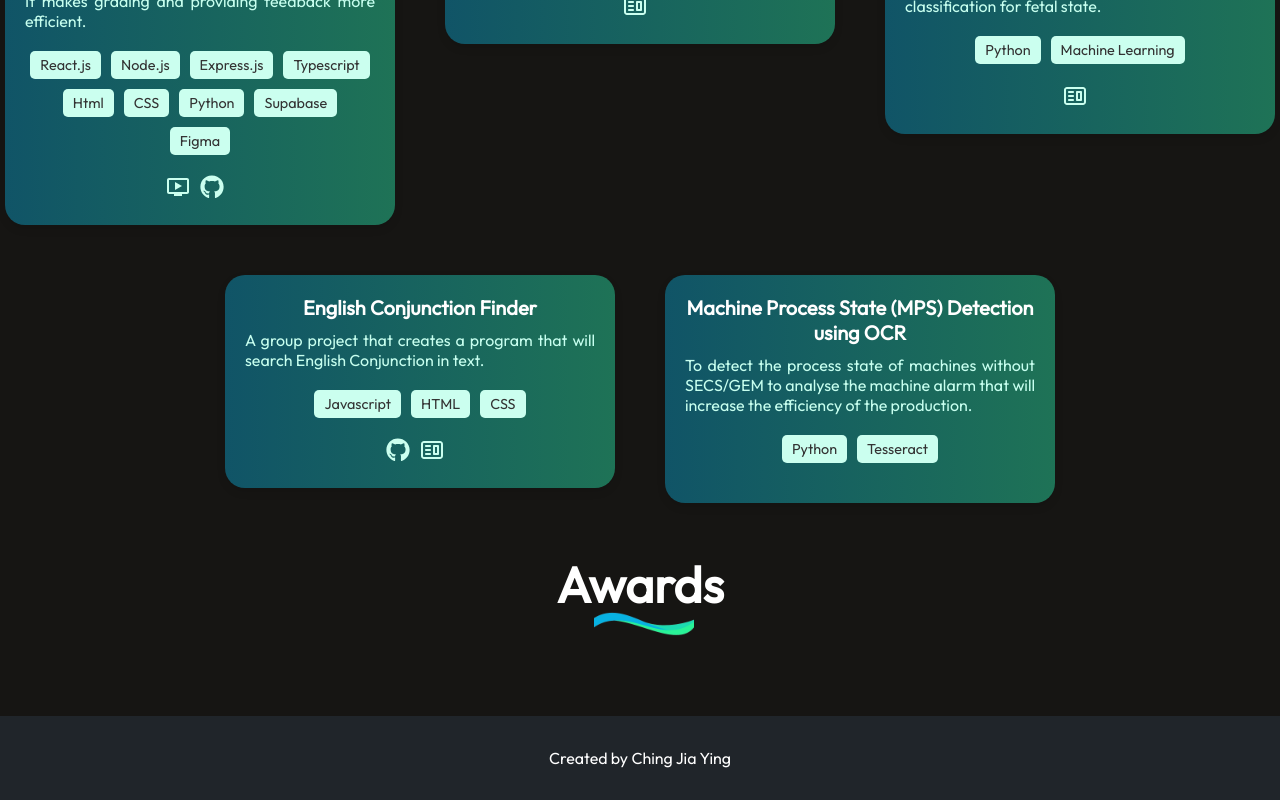
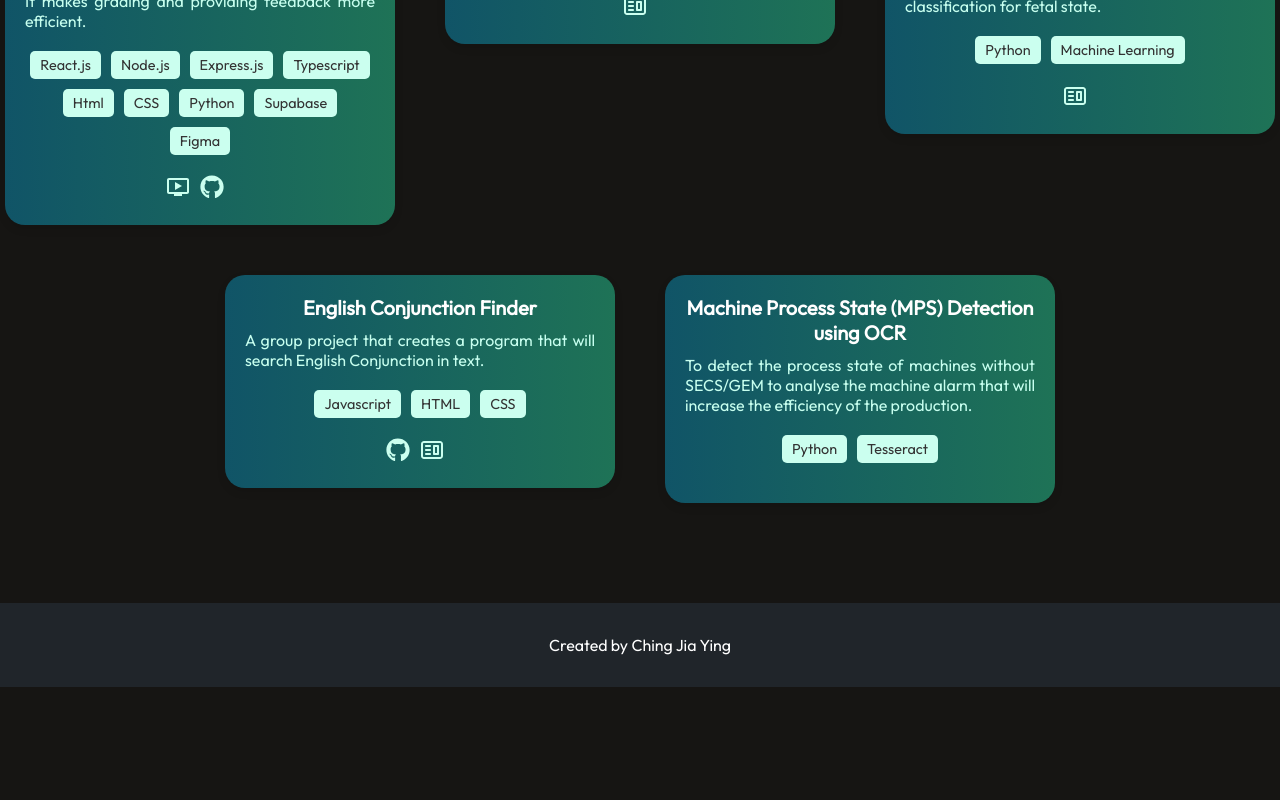
Before and after one commit to JiaaaJiaa/jy-portfolio, a React (Create React App) app: page / in a window 1280 px wide. Shown: the part 2870-3670 px from the top of the page. After the commit the page ends 3557 px from the top, so only its background shows below. Built offline with nearby package versions, Linux system fonts and the light colour scheme; the HTML template or start-up script is replaced by a standard one.

Commit message:
Remove Awards Section

```diff
--- a/src/App.js
+++ b/src/App.js
@@ -6,7 +6,7 @@ import Education from './Components/Education/Education';
 import Working from './Components/Working/Working';
 import Skill from './Components/Skills/Skill';
 import Project from './Components/Project/Project';
-import Award from './Components/Award/Award';
+// import Award from './Components/Award/Award';
 import Footer from './Components/Footer/Footer';
 import './App.css';
 
@@ -19,7 +19,7 @@ function App() {
       <Working />
       <Skill/>
       <Project />
-      <Award />
+      {/* <Award /> */}
       <Footer />
     </div>
   );
--- a/src/Components/Award/Award.css
+++ /dev/null
@@ -1,28 +0,0 @@
-.Award{
-    display: flex;
-    flex-direction: column;
-    justify-content: center;
-    align-items: center;
-    gap: 20px;
-    margin-top: 80px 170px;
-}
-
-.Award-title{
-    position:relative
-}
-
-.Award-title h1{
-    margin-top:50px;
-    padding:0px 30px;
-    font-weight: 600;
-    font-size: 50px;
-    color: white;
-}
-
-.Award-title img{
-    position: absolute;
-    width: 100px;
-    bottom:-60px;
-    right:60px;
-    z-index: -1;
-}
--- a/src/Components/Award/Award.js
+++ /dev/null
@@ -1,16 +0,0 @@
-import React from 'react';
-import './Award.css'
-import titlebackground from '../../assets/titlebackground.png';
-
-const Award = () => {
-    return (
-        <div className="Award">
-            <div className="Award-title">
-                <h1>Awards</h1>
-                <img src={titlebackground} alt="" />
-            </div>
-        </ div>
-     );
-}
-
-export default Award;
```
